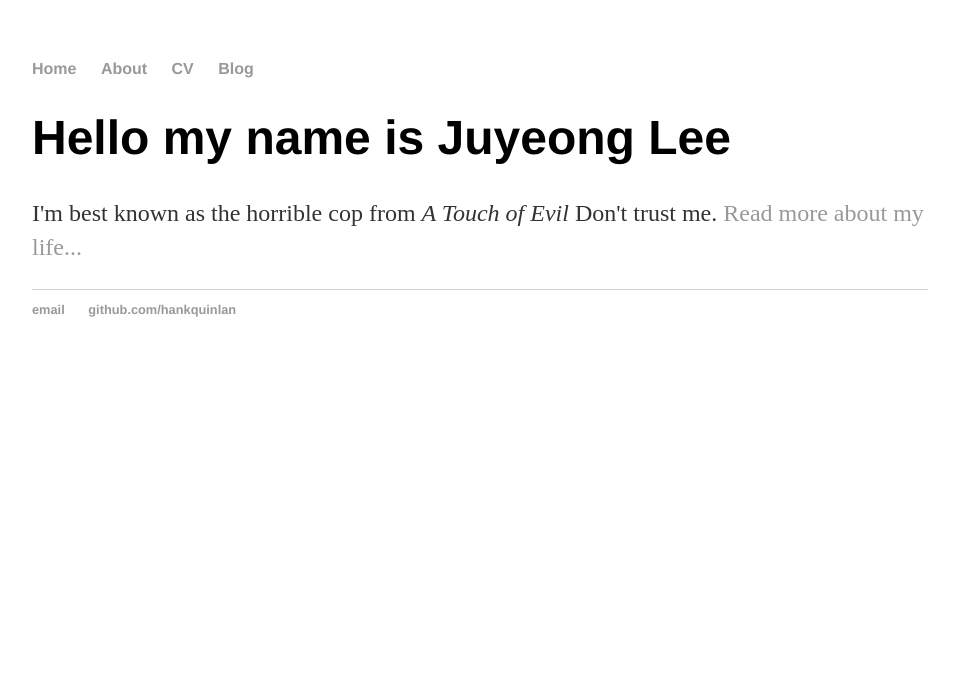
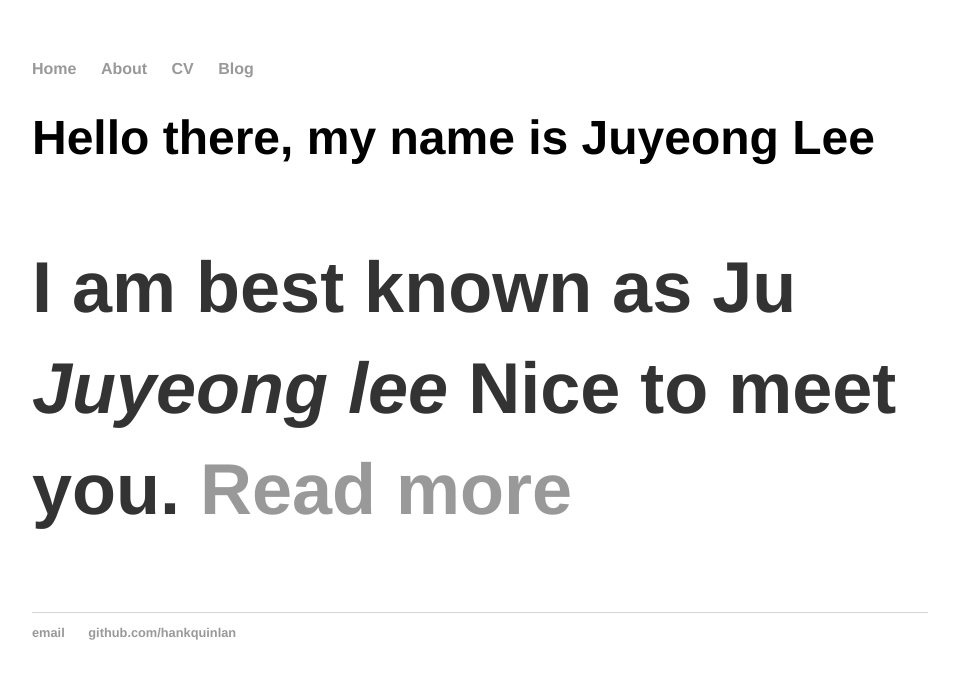
Before and after one commit to jylee9817/khungryapple.github.io, a Jekyll site: the page built from index.html, in a window 1280 px wide. Shown: the top 679 px of the page, without its empty margins (160-1119 px from the left). Built offline with Jekyll 4.4.1, drawn with Linux system fonts in a browser that asks for light colours.

Commit message:
Updating index.html with new layout

```diff
--- a/index.html
+++ b/index.html
@@ -1,30 +1,8 @@
-<!DOCTYPE html>
-<html>
-	<head>
-		<title>Juyeong Lee</title>
-		<!-- link to main stylesheet -->
-		<link rel="stylesheet" type="text/css" href="/css/main.css">
-	</head>
-	<body>
-		<nav>
-    		<ul>
-        		<li><a href="/">Home</a></li>
-	        	<li><a href="/about">About</a></li>
-        		<li><a href="/cv">CV</a></li>
-        		<li><a href="/blog">Blog</a></li>
-    		</ul>
-		</nav>
-		<div class="container">
-    		<div class="blurb">
-        		<h1>Hello my name is Juyeong Lee</h1>
-				<p>I'm best known as the horrible cop from <em>A Touch of Evil</em> Don't trust me. <a href="/about">Read more about my life...</a></p>
-    		</div><!-- /.blurb -->
-		</div><!-- /.container -->
-		<footer>
-    		<ul>
-        		<li><a href="mailto:hankquinlanhub@gmail.com">email</a></li>
-        		<li><a href="https://github.com/hankquinlan">github.com/hankquinlan</a></li>
-			</ul>
-		</footer>
-	</body>
-</html>
+---
+layout: default
+title: Juyeong Lee
+---
+<div class="blurb">
+	<h1>Hello there, my name is Juyeong Lee</hl>
+	<p>I am best known as Ju <em>Juyeong lee</em> Nice to meet you. <a href="about">Read more</a></p>
+</div><!-- /.blurb -->
```
